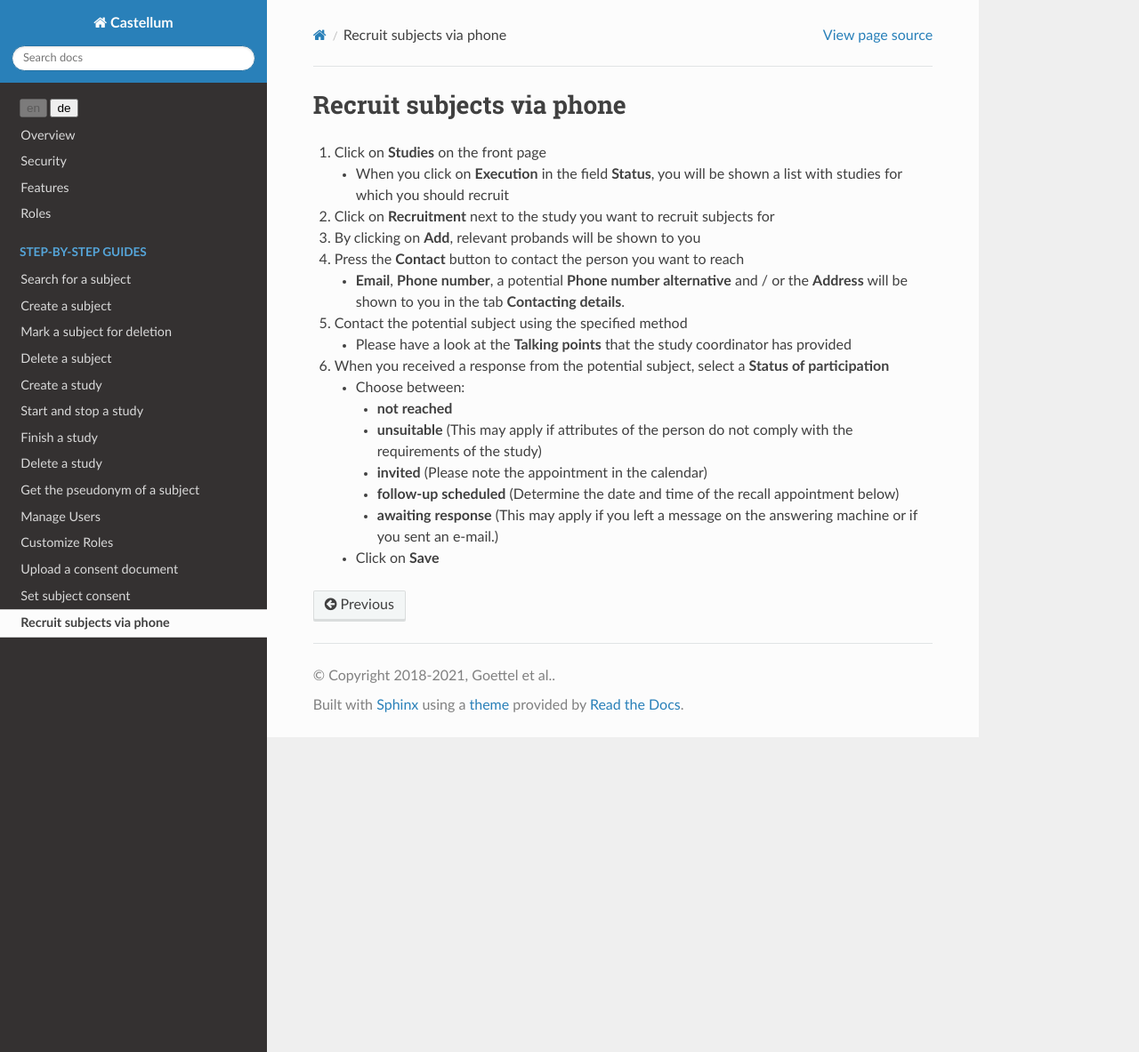
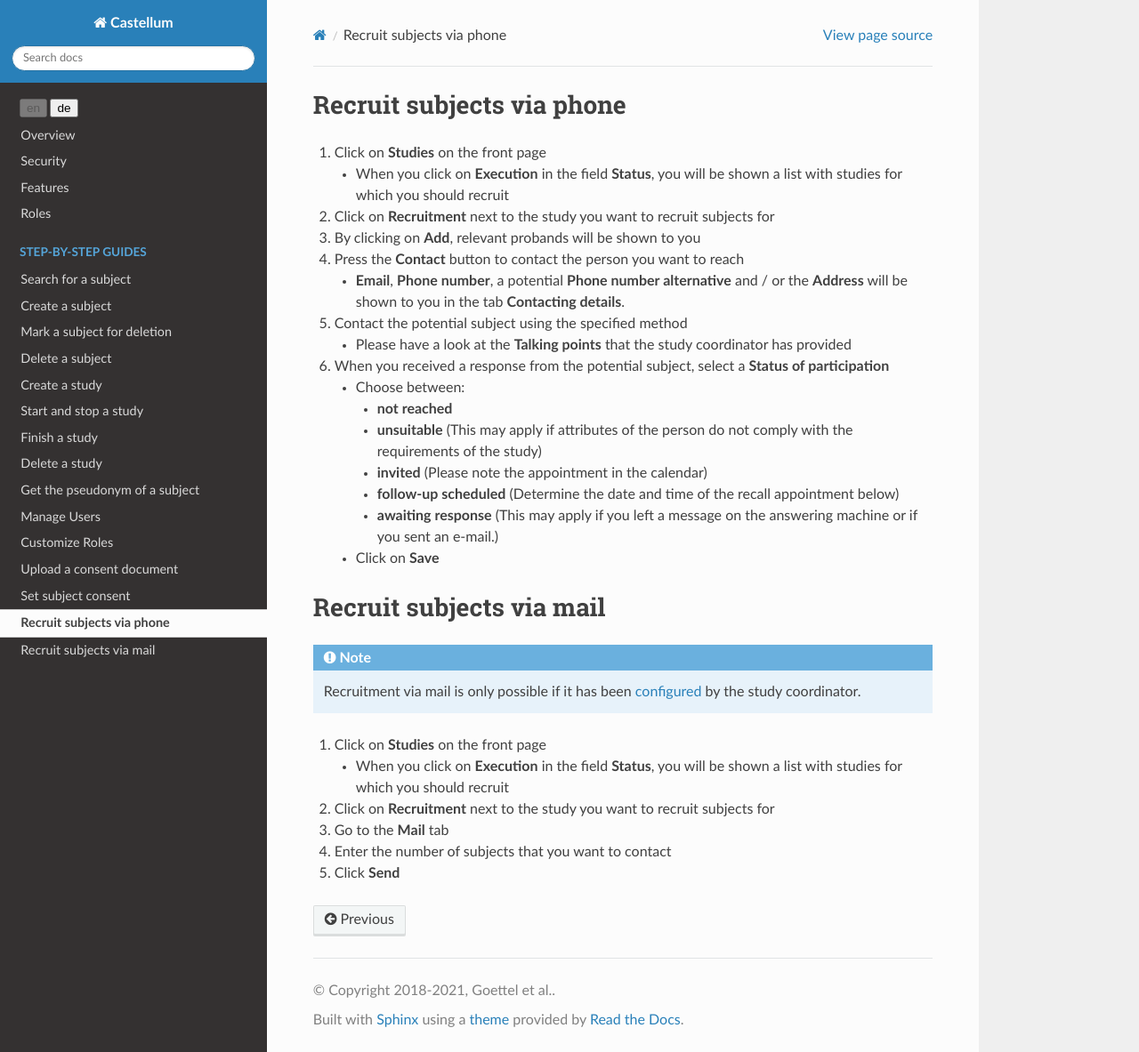
Before and after one commit to DouglasNeuroInformatics/castellum, a Sphinx documentation site: the page built from source/guides/recruitment.rst, in a window 1280 px wide and 1183 px high. Shown: the whole window at 89% size. Built offline with Sphinx 7.4.7 and the Read the Docs theme 2.0.0, drawn with Linux system fonts in a browser that asks for light colours.

Commit message:
add guide for mail recruitment

```diff
--- a/source/features.rst
+++ b/source/features.rst
@@ -37,12 +37,12 @@ Relevant guides:
 -   :ref:`consent-document`
 -   :ref:`subject-consent`
 -   :ref:`recruitment`
+-   :ref:`recruitment-mail`
 -   :ref:`study-recruitment-settings`
 
 .. TODO::
 
     -   manage attribute descriptions
-    -   mail recruitment
     -   attribute download
 
 Appointments
--- a/source/guides/recruitment.rst
+++ b/source/guides/recruitment.rst
@@ -40,3 +40,27 @@ Recruit subjects via phone
             sent an e-mail.)
 
     -   Click on **Save**
+
+
+.. _recruitment-mail:
+
+Recruit subjects via mail
+=========================
+
+.. NOTE::
+
+    Recruitment via mail is only possible if it has been :ref:`configured
+    <study-recruitment-settings>` by the study coordinator.
+
+1.  Click on **Studies** on the front page
+
+    -   When you click on **Execution** in the field **Status**, you will be
+        shown a list with studies for which you should recruit
+
+2.  Click on **Recruitment** next to the study you want to recruit subjects for
+
+3.  Go to the **Mail** tab
+
+4.  Enter the number of subjects that you want to contact
+
+5.  Click **Send**
--- a/source/roles.rst
+++ b/source/roles.rst
@@ -143,10 +143,10 @@ Relevant guides:
 
 -   :ref:`subject-search`
 -   :ref:`recruitment`
+-   :ref:`recruitment-mail`
 
 .. TODO::
 
-    -   mail recruitment
     -   make appointments
 
 Study Conductor
```
